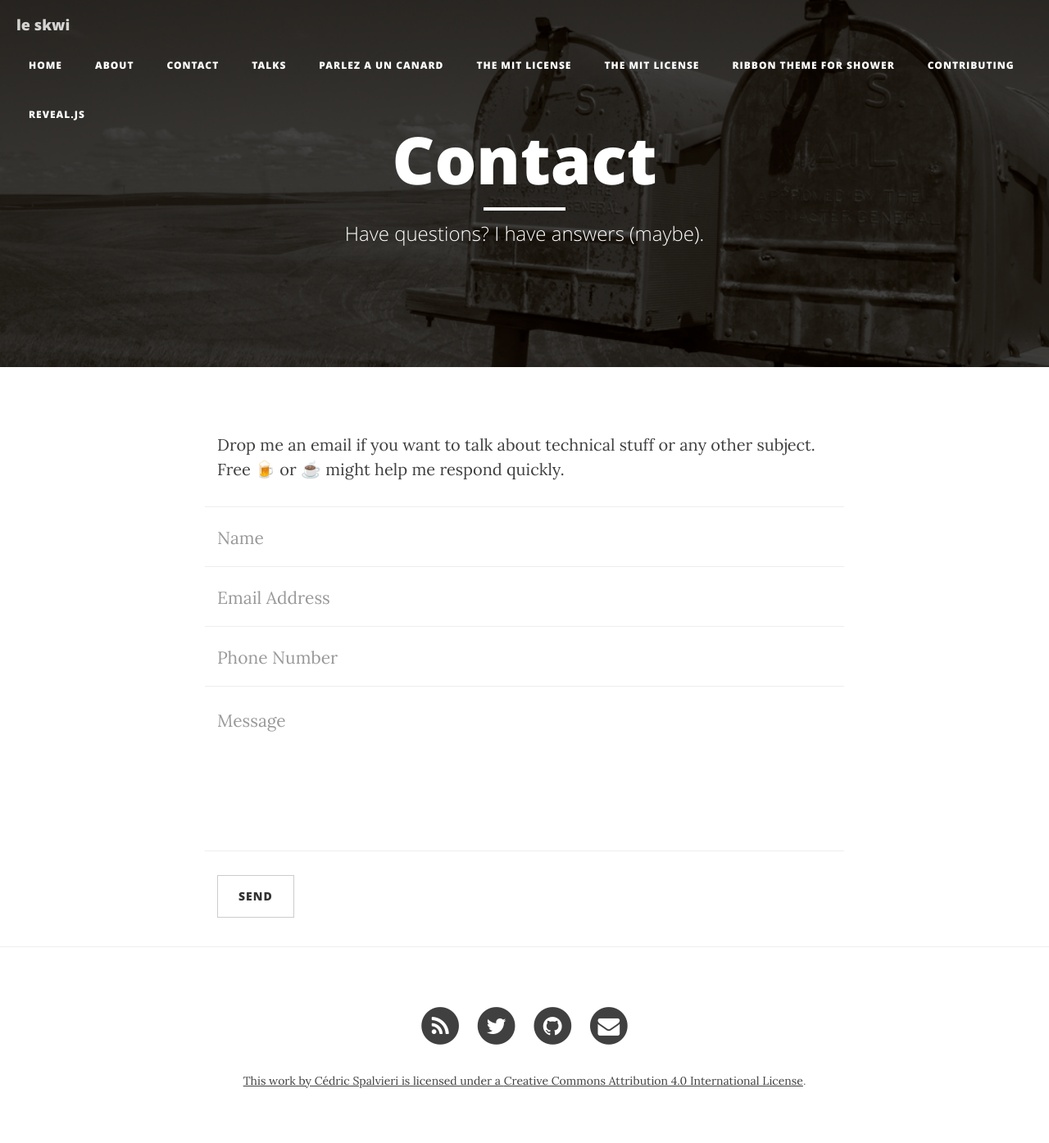
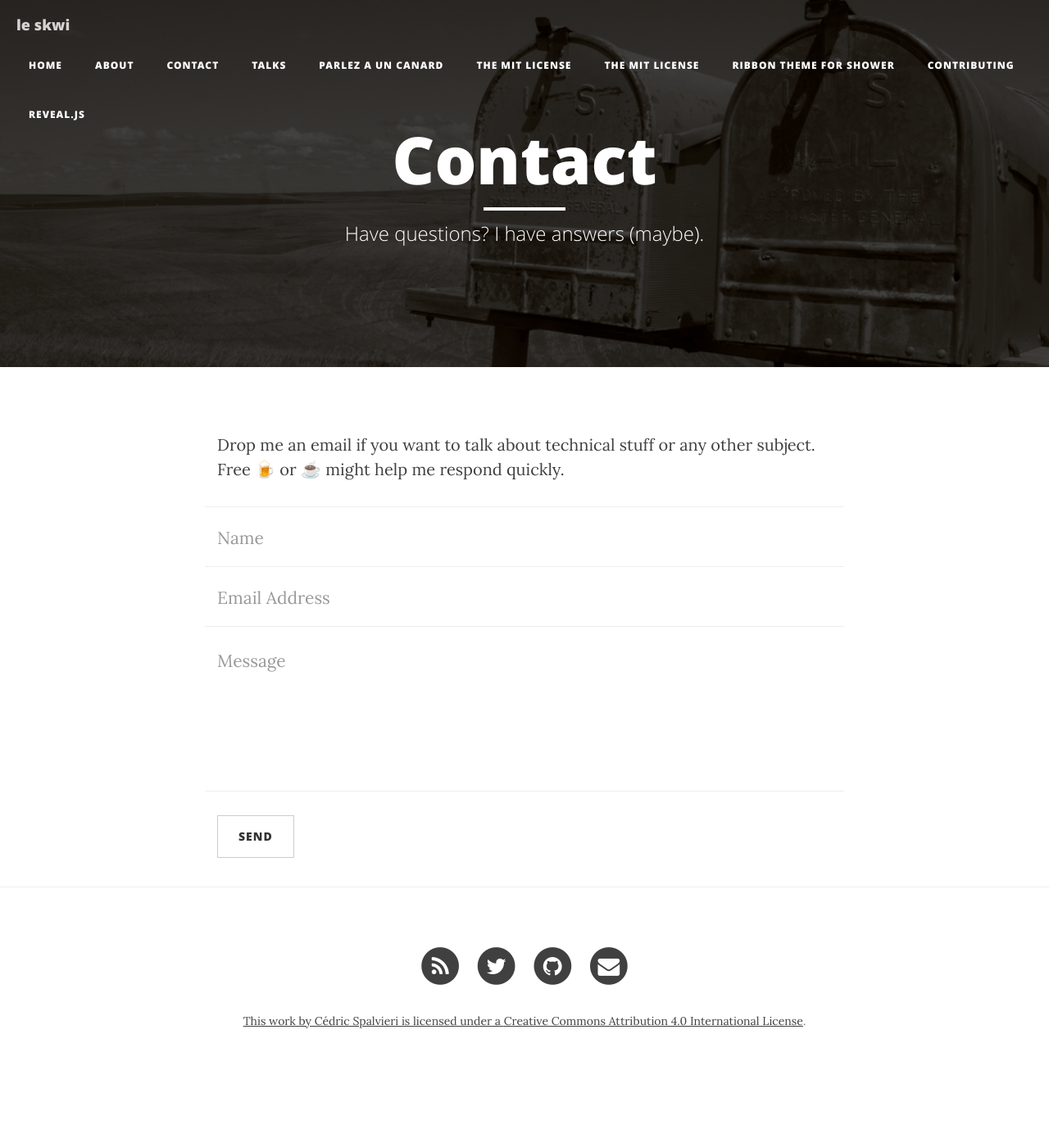
Before and after one commit to skwi/skwi.github.io, a Jekyll site: the page built from contact.md, in a window 1280 px wide. Shown: the whole page at 82% size. Built offline with Jekyll 4.4.1, drawn with Linux system fonts in a browser that asks for light colours; nearby versions of some CDN libraries; some web fonts are replaced; after the commit the page ends 1322 px from its top, so only the background shows below that.

Commit message:
Remove phone number from contact form

```diff
--- a/contact.md
+++ b/contact.md
@@ -25,13 +25,6 @@
     </div>
     <div class="row control-group">
         <div class="form-group col-xs-12 floating-label-form-group controls">
-            <label>Phone Number</label>
-            <input type="tel" class="form-control" placeholder="Phone Number" id="phone" required data-validation-required-message="Please enter your phone number.">
-            <p class="help-block text-danger"></p>
-        </div>
-    </div>
-    <div class="row control-group">
-        <div class="form-group col-xs-12 floating-label-form-group controls">
             <label>Message</label>
             <textarea rows="5" class="form-control" placeholder="Message" id="message" required data-validation-required-message="Please enter a message."></textarea>
             <p class="help-block text-danger"></p>
```
